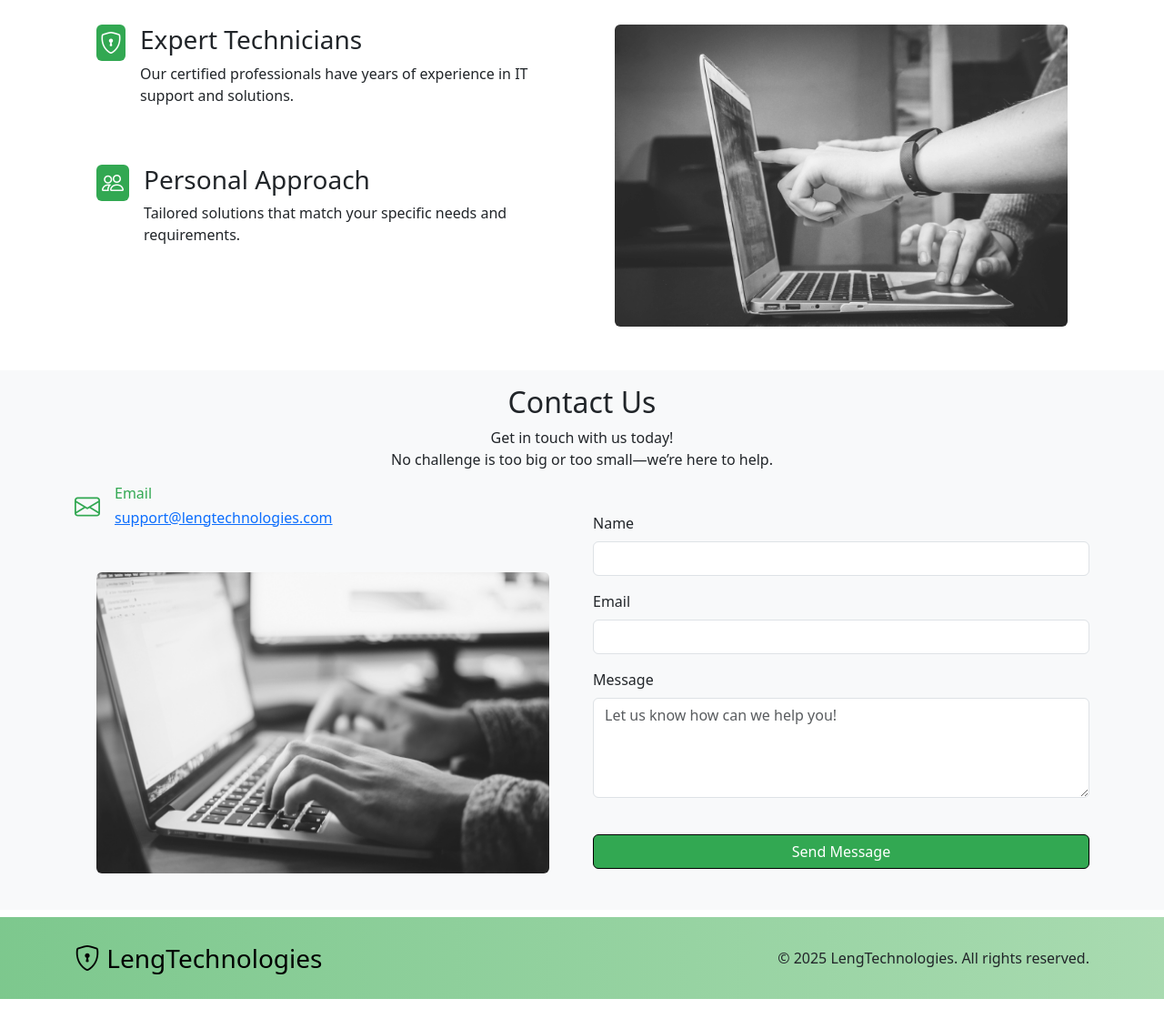
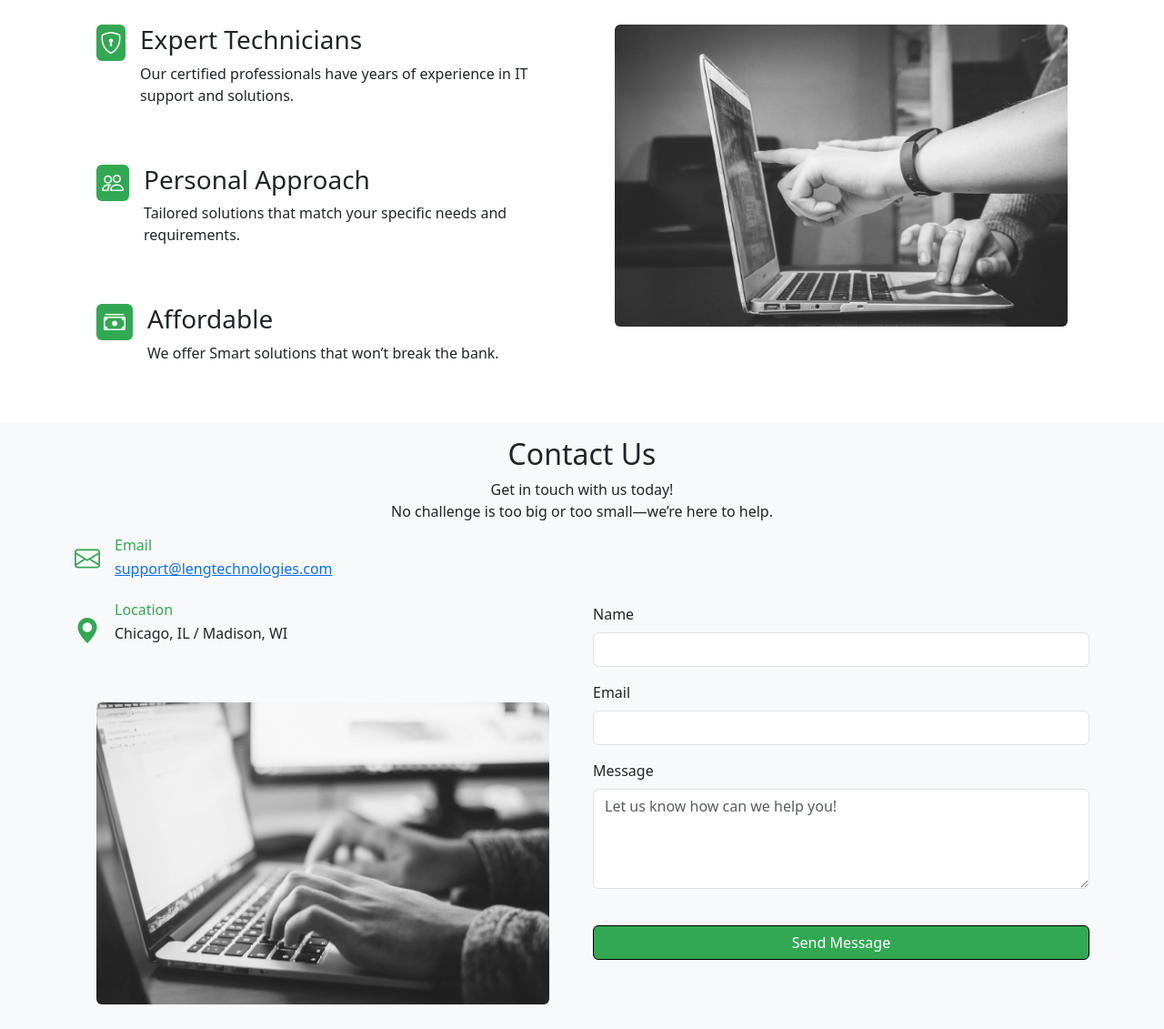
Before and after one commit to LengTechnologies/LengTechnologies-Web, a plain HTML site: page index.html in a window 1280 px wide. Shown: the part 965-2096 px from the top of the page at 91% size. Before the commit the page ends 2063 px from the top, so only its background shows below. Drawn offline with nearby package versions, Linux system fonts and the light colour scheme.

Commit message:
affordable locations

```diff
--- a/index.html
+++ b/index.html
@@ -34,7 +34,7 @@
         </div>
     </nav>
     <div class="container text-center text-white mt-2 mb-3">
-        <h1 class="display-4 fw-bold">Local Expert Tech Support for Your Personal & Business Needs</h1>
+        <h1 class="display-4 fw-bold">Expert Tech Support for Your Personal & Business Needs</h1>
         <p class="lead">Professional IT solutions and support services to keep your technology running smoothly and securely.</p>
         <a href="#contact" class="btn btn-light text-primary fw-semibold">Get Started</a>
     </div>
@@ -119,6 +119,17 @@
                         <p>Tailored solutions that match your specific needs and requirements.</p>
                     </div>
                 </div>
+
+                <div class="p-4 d-flex align-items-start">
+                    <div class="bg-primary p-1 rounded text-white d-flex align-items-center justify-content-center"
+                         style="width: 2.5rem; height: 2.5rem;">
+                        <i class="bi bi-cash-stack fs-4"></i>
+                    </div>
+                    <div class="ms-3 text-start">
+                        <h3>Affordable</h3>
+                        <p>We offer Smart solutions that won’t break the bank.</p>
+                    </div>
+                </div>
             </div>
 
             <div class="col-md-6 order-md-last">
@@ -148,8 +159,14 @@
                         <a href="mailto:support@lengtechnologies.com" target="_blank">support@lengtechnologies.com</a>
                     </div>
                 </div>
+                <div class="mb-4 d-flex align-items-center">
+                    <i class="bi bi-geo-alt-fill fs-3 text-primary me-3"></i>
+                    <div>
+                        <h3 class="h6 mb-1 text-primary">Location</h3>
+                        <p>Chicago, IL / Madison, WI</p>
+                    </div>
+                </div>
                 <div class="order-md-last">
-
                     <div class="p-4 h-100 d-flex align-items-end">
                         <img src="assets/laptop.jpg" alt="Laptop" class="img-fluid rounded">
                     </div>
```
